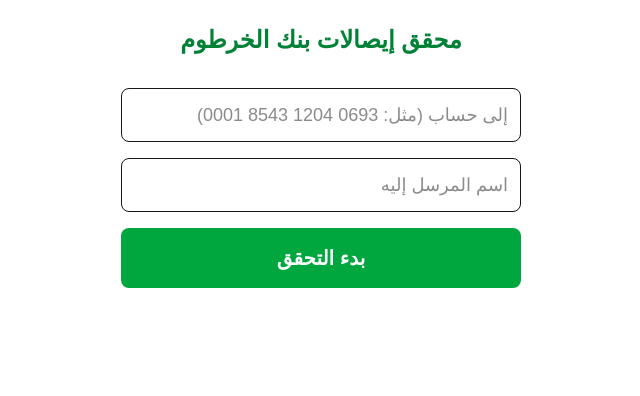
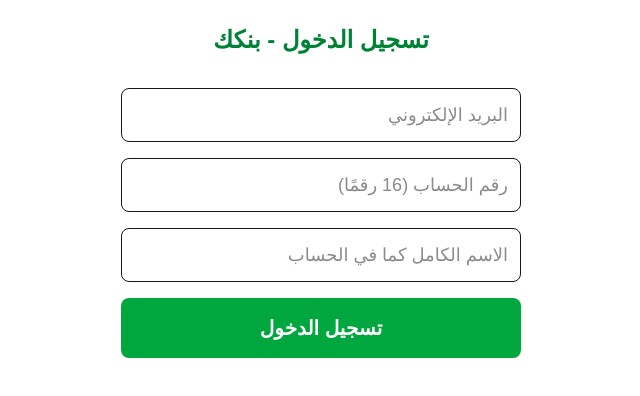
Before and after one commit to mosalih97/receipt-verifier-khartoum, a Next.js app: page / in a window 1280 px wide. Shown: the top 396 px of the page, without its empty margins (319-959 px from the left). Built offline with nearby package versions, Linux system fonts and the light colour scheme.

Commit message:
Update page.tsx

```diff
--- a/src/app/page.tsx
+++ b/src/app/page.tsx
@@ -1,26 +1,39 @@
 'use client';
 
-import { useState, useRef } from 'react';
+import { useState, useRef, useEffect } from 'react';
 import Webcam from 'react-webcam';
 
 export default function Home() {
-  const [step, setStep] = useState<'input' | 'camera' | 'result'>('input');
-  const [toAccount, setToAccount] = useState('');
-  const [toName, setToName] = useState('');
+  const [step, setStep] = useState<'login' | 'camera' | 'result'>('login');
+  const [email, setEmail] = useState('');
+  const [accountNumber, setAccountNumber] = useState('');
+  const [fullName, setFullName] = useState('');
   const [img, setImg] = useState<string | null>(null);
   const [result, setResult] = useState<any>(null);
   const webcamRef = useRef<any>(null);
 
-  // قاعدة بيانات محلية للإيصالات المستخدمة
-  const getUsedTransactions = () => {
-    return JSON.parse(localStorage.getItem('usedTransactions') || '[]');
-  };
+  // تحميل البيانات عند التشغيل
+  useEffect(() => {
+    const saved = localStorage.getItem('bankkUser');
+    if (saved) {
+      const user = JSON.parse(saved);
+      setEmail(user.email);
+      setAccountNumber(user.accountNumber);
+      setFullName(user.fullName);
+      setStep('camera');
+    }
+  }, []);
 
-  const startVerification = () => {
-    if (!toAccount.trim() || !toName.trim()) {
-      alert('يرجى إدخال جميع البيانات');
+  const handleLogin = () => {
+    if (!email || !accountNumber || !fullName) {
+      alert('يرجى ملء جميع الحقول');
       return;
     }
+    if (accountNumber.replace(/\s/g, '').length !== 16) {
+      alert('رقم الحساب يجب أن يكون 16 رقمًا');
+      return;
+    }
+    localStorage.setItem('bankkUser', JSON.stringify({ email, accountNumber, fullName }));
     setStep('camera');
   };
 
@@ -34,56 +47,68 @@
     const res = await fetch('/api/ocr', {
       method: 'POST',
       headers: { 'Content-Type': 'application/json' },
-      body: JSON.stringify({ image: base64, toAccount, toName }),
+      body: JSON.stringify({ image: base64, toAccount: accountNumber, toName: fullName }),
     });
     const data = await res.json();
     setResult(data);
     setStep('result');
 
-    // حفظ رقم العملية إذا نجح التحقق
     if (data.transactionId && data.matched) {
-      const used = getUsedTransactions();
-      const newEntry = { id: data.transactionId, time: Date.now() };
-      const updated = [...used.filter((t: any) => t.id !== data.transactionId), newEntry];
+      const used = JSON.parse(localStorage.getItem('usedTransactions') || '[]');
+      const updated = [...used.filter((t: any) => t.id !== data.transactionId), { id: data.transactionId, time: Date.now() }];
       localStorage.setItem('usedTransactions', JSON.stringify(updated));
     }
+  };
+
+  const logout = () => {
+    localStorage.removeItem('bankkUser');
+    setStep('login');
+    setEmail('');
+    setAccountNumber('');
+    setFullName('');
   };
 
   const reset = () => {
     setImg(null);
     setResult(null);
-    setStep('input');
-    setToAccount('');
-    setToName('');
+    setStep('camera');
   };
 
-  // صفحة إدخال البيانات
-  if (step === 'input') {
+  // صفحة تسجيل الدخول
+  if (step === 'login') {
     return (
       <div className="p-6 max-w-md mx-auto text-right" dir="rtl">
         <h1 className="text-2xl font-bold text-center mb-8 text-green-700">
-          محقق إيصالات بنك الخرطوم
+          تسجيل الدخول - بنكك
         </h1>
         <div className="space-y-4">
           <input
-            type="text"
-            placeholder="إلى حساب (مثل: 0693 1204 8543 0001)"
-            value={toAccount}
-            onChange={(e) => setToAccount(e.target.value)}
+            type="email"
+            placeholder="البريد الإلكتروني"
+            value={email}
+            onChange={(e) => setEmail(e.target.value)}
             className="w-full p-3 border rounded-lg text-lg"
           />
           <input
             type="text"
-            placeholder="اسم المرسل إليه"
-            value={toName}
-            onChange={(e) => setToName(e.target.value)}
+            placeholder="رقم الحساب (16 رقمًا)"
+            value={accountNumber}
+            onChange={(e) => setAccountNumber(e.target.value)}
+            className="w-full p-3 border rounded-lg text-lg"
+            maxLength={19}
+          />
+          <input
+            type="text"
+            placeholder="الاسم الكامل كما في الحساب"
+            value={fullName}
+            onChange={(e) => setFullName(e.target.value)}
             className="w-full p-3 border rounded-lg text-lg"
           />
           <button
-            onClick={startVerification}
+            onClick={handleLogin}
             className="w-full bg-green-600 text-white py-4 rounded-lg font-bold text-xl"
           >
-            بدء التحقق
+            تسجيل الدخول
           </button>
         </div>
       </div>
@@ -94,18 +119,30 @@
   if (step === 'camera') {
     return (
       <div className="p-4 max-w-md mx-auto text-right" dir="rtl">
+        <div className="bg-blue-50 p-3 rounded-lg mb-4 text-sm">
+          <p><strong>الحساب:</strong> {accountNumber}</p>
+          <p><strong>الاسم:</strong> {fullName}</p>
+        </div>
         <Webcam
           ref={webcamRef}
           screenshotFormat="image/jpeg"
           className="w-full rounded-lg border-2"
           videoConstraints={{ facingMode: 'environment' }}
         />
-        <button
-          onClick={capture}
-          className="w-full mt-4 bg-green-600 text-white py-3 rounded-lg font-bold text-lg"
-        >
-          التقاط الإيصال
-        </button>
+        <div className="flex gap-2 mt-4">
+          <button
+            onClick={capture}
+            className="flex-1 bg-green-600 text-white py-3 rounded-lg font-bold"
+          >
+            التقاط الإيصال
+          </button>
+          <button
+            onClick={logout}
+            className="px-4 bg-red-600 text-white py-3 rounded-lg"
+          >
+            تسجيل خروج
+          </button>
+        </div>
       </div>
     );
   }
@@ -131,7 +168,7 @@
         onClick={reset}
         className="w-full mt-6 bg-gray-600 text-white py-3 rounded-lg"
       >
-        تحقق من إيصال جديد
+        تحقق من إيصال آخر
       </button>
     </div>
   );
```
